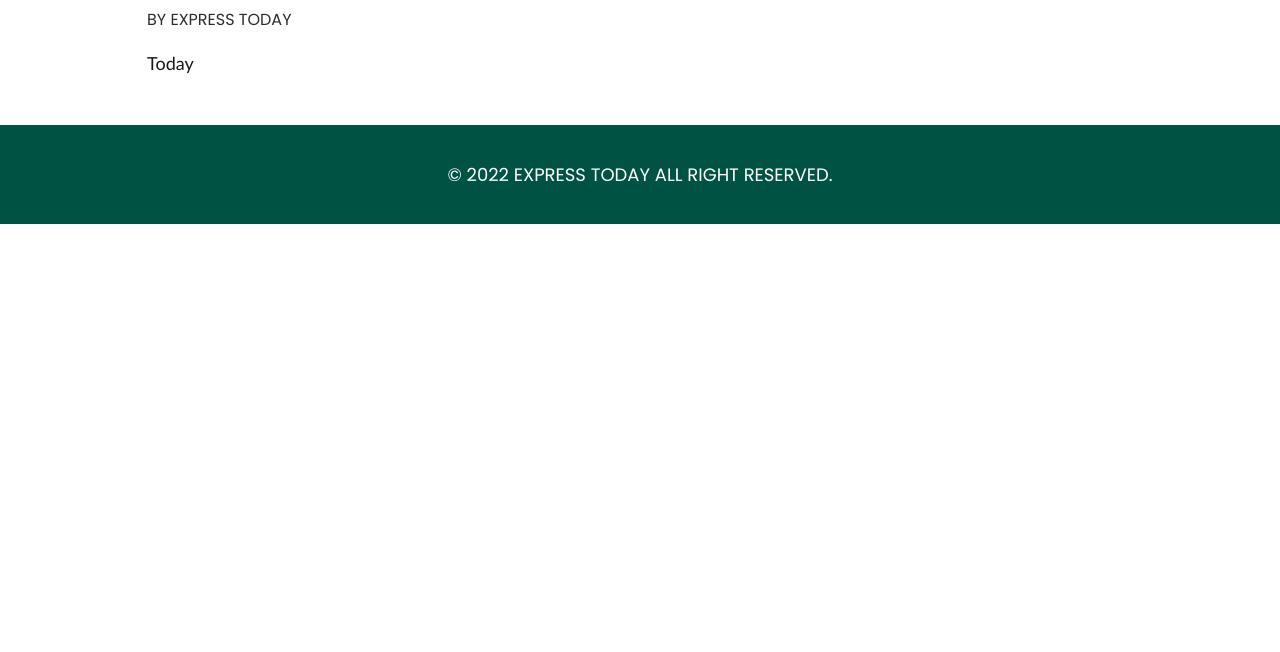
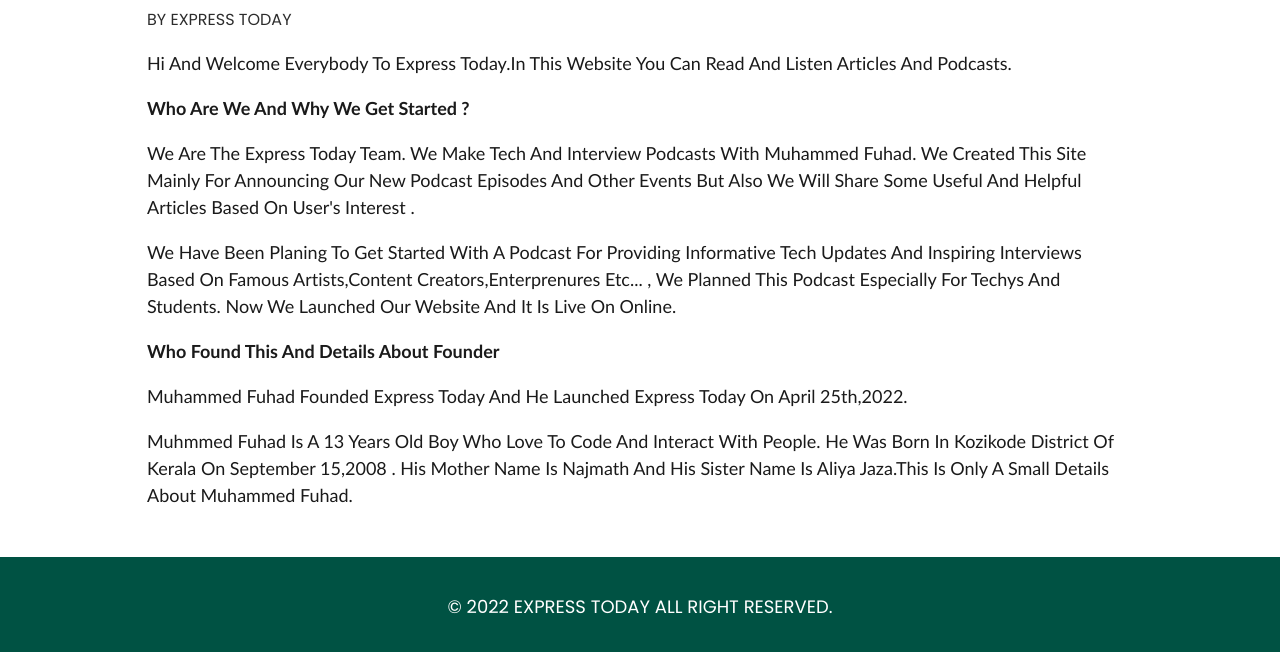
Before and after one commit to Muhammed-Fuhad/expresstoday, an Eleventy site: page src/blog/2022-05-07-welcome-to-express-today.md in a window 1280 px wide. Shown: the part 999-1651 px from the top of the page. Before the commit the page ends 1223 px from the top, so only its background shows below. Built offline with nearby package versions, Linux system fonts and the light colour scheme; Eleventy itself is replaced by a stand-in of ours; files that its build step writes are made by us from their sources.

Commit message:
Update blog “2022-05-07-welcome-to-express-today”

```diff
--- a/src/blog/2022-05-07-welcome-to-express-today.md
+++ b/src/blog/2022-05-07-welcome-to-express-today.md
@@ -1,13 +1,26 @@
 ---
-title: welcome to express today
+title: Welcome To Express Today
 description: In This Article We Will Tell About Express Today Like Why We Get
   Started,Who Found Express Today Etc..    And Also More Details About Founder
   And Express Today.
 author: Express Today
 date: 2022-05-07T08:20:22.396Z
 tags:
-  - post featured
+  - post
+  - featured
 image: /assets/blog/blue-modern-welcome-summer-facebook-post-.png
 imagealt: Express Today
 ---
-today
+Hi And Welcome Everybody To express today.in this website you can read and listen articles and podcasts.
+
+**Who are we and why we get started ?**
+
+We Are The Express Today Team. We Make Tech And Interview Podcasts With Muhammed Fuhad. We created this site mainly for announcing our new podcast  episodes and other events but also we will share some useful and helpful articles based on user's interest .
+
+We Have been planing to get started with a podcast for providing informative tech updates and inspiring interviews based on famous artists,content creators,enterprenures etc... , we planned this podcast especially for techys and students. Now We launched our website and it is live on online.
+
+**who found this and details about founder**
+
+Muhammed Fuhad founded express today and he launched express today on april 25th,2022.
+
+Muhmmed Fuhad is a 13 years old boy who love to code and interact with people. he was born in kozikode district of kerala on september 15,2008 . his mother name is najmath and his sister name is aliya jaza.this is only a small details about muhammed fuhad.
```
